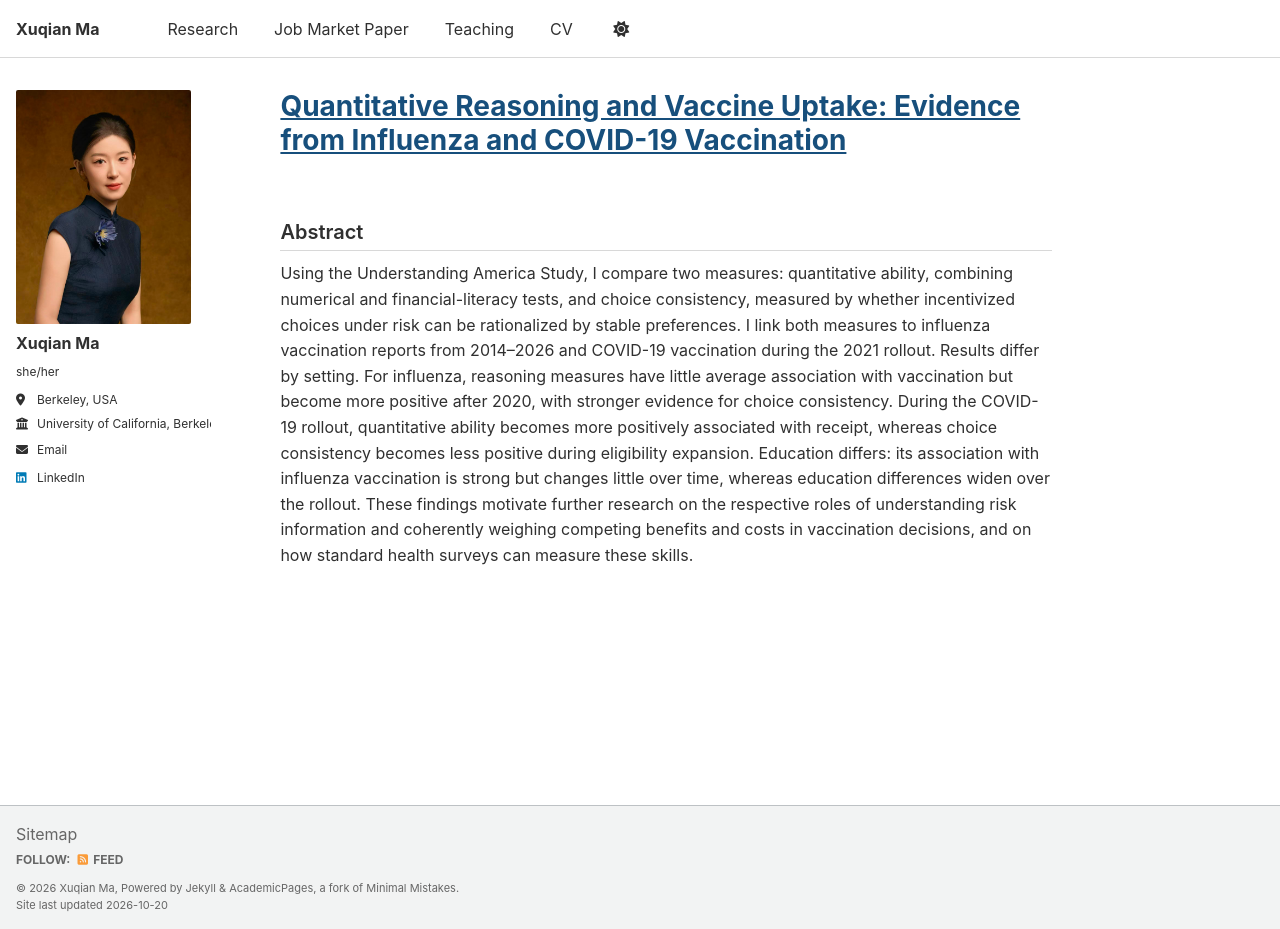
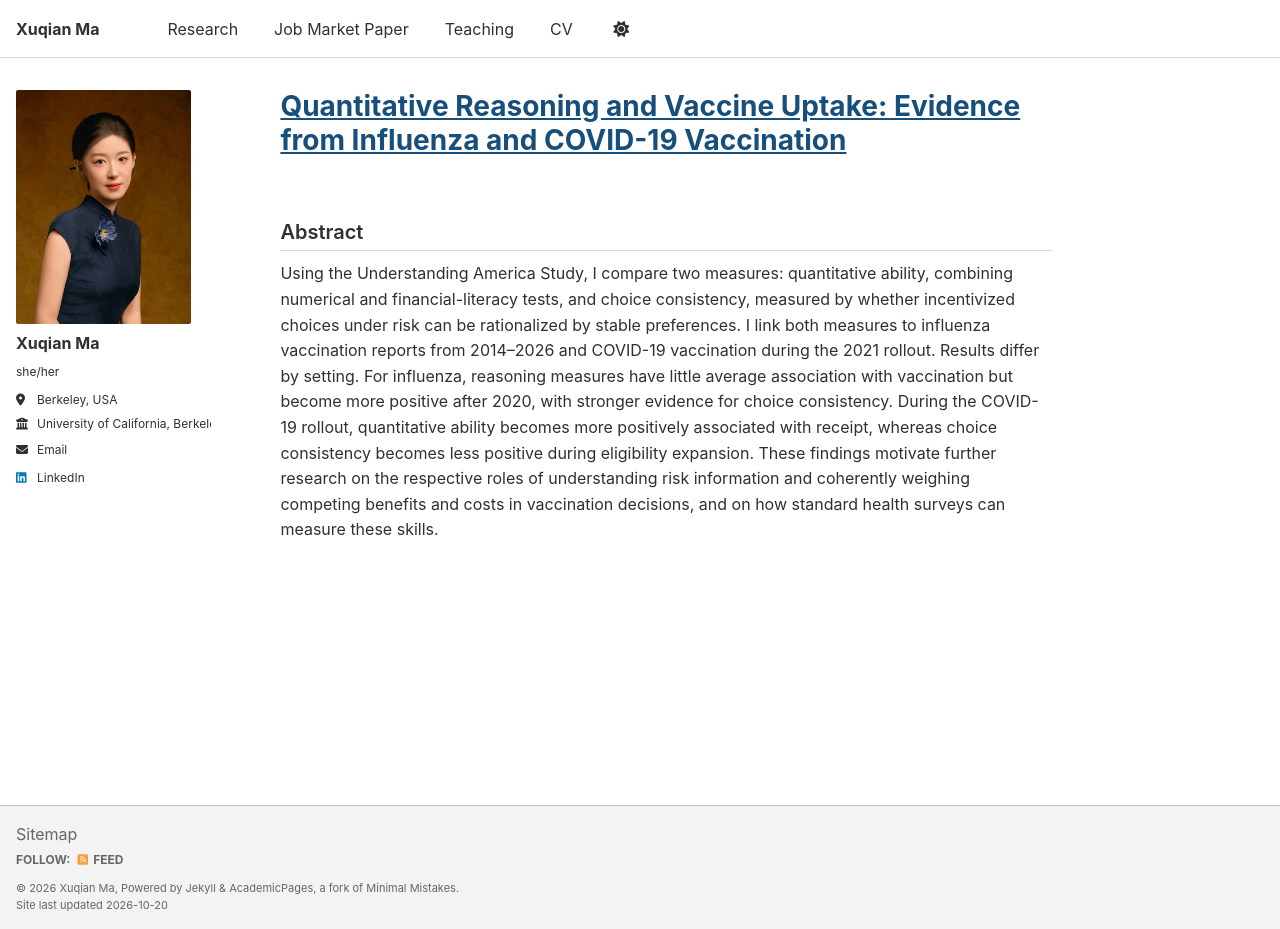
Before and after one commit to xuqianma0718/xuqianma0718.github.io, a Jekyll site: the page built from _publications/economic-rationality-preventive-health.md, in a window 1280 px wide and 929 px high. Built offline with Jekyll 4.4.1, drawn with Linux system fonts in a browser that asks for light colours; a script that is not in the unit is left out.

Commit message:
Remove education sentence from JMP abstract

```diff
--- a/_publications/economic-rationality-preventive-health.md
+++ b/_publications/economic-rationality-preventive-health.md
@@ -6,7 +6,7 @@ permalink: /job-market-paper/
 authors: "Xuqian Ma"
 paper_url: "https://drive.google.com/file/d/1JBFgaiin_XU56YyAmNXcrnsnGFxtNzU8/view?usp=sharing"
 abstract: >-
-  Using the Understanding America Study, I compare two measures: quantitative ability, combining numerical and financial-literacy tests, and choice consistency, measured by whether incentivized choices under risk can be rationalized by stable preferences. I link both measures to influenza vaccination reports from 2014–2026 and COVID-19 vaccination during the 2021 rollout. Results differ by setting. For influenza, reasoning measures have little average association with vaccination but become more positive after 2020, with stronger evidence for choice consistency. During the COVID-19 rollout, quantitative ability becomes more positively associated with receipt, whereas choice consistency becomes less positive during eligibility expansion. Education differs: its association with influenza vaccination is strong but changes little over time, whereas education differences widen over the rollout. These findings motivate further research on the respective roles of understanding risk information and coherently weighing competing benefits and costs in vaccination decisions, and on how standard health surveys can measure these skills.
+  Using the Understanding America Study, I compare two measures: quantitative ability, combining numerical and financial-literacy tests, and choice consistency, measured by whether incentivized choices under risk can be rationalized by stable preferences. I link both measures to influenza vaccination reports from 2014–2026 and COVID-19 vaccination during the 2021 rollout. Results differ by setting. For influenza, reasoning measures have little average association with vaccination but become more positive after 2020, with stronger evidence for choice consistency. During the COVID-19 rollout, quantitative ability becomes more positively associated with receipt, whereas choice consistency becomes less positive during eligibility expansion. These findings motivate further research on the respective roles of understanding risk information and coherently weighing competing benefits and costs in vaccination decisions, and on how standard health surveys can measure these skills.
 excerpt: ""
 links: '[<a href="https://drive.google.com/file/d/1JBFgaiin_XU56YyAmNXcrnsnGFxtNzU8/view?usp=sharing" target="_blank" rel="noopener">Paper</a>]'
 share: false
```
